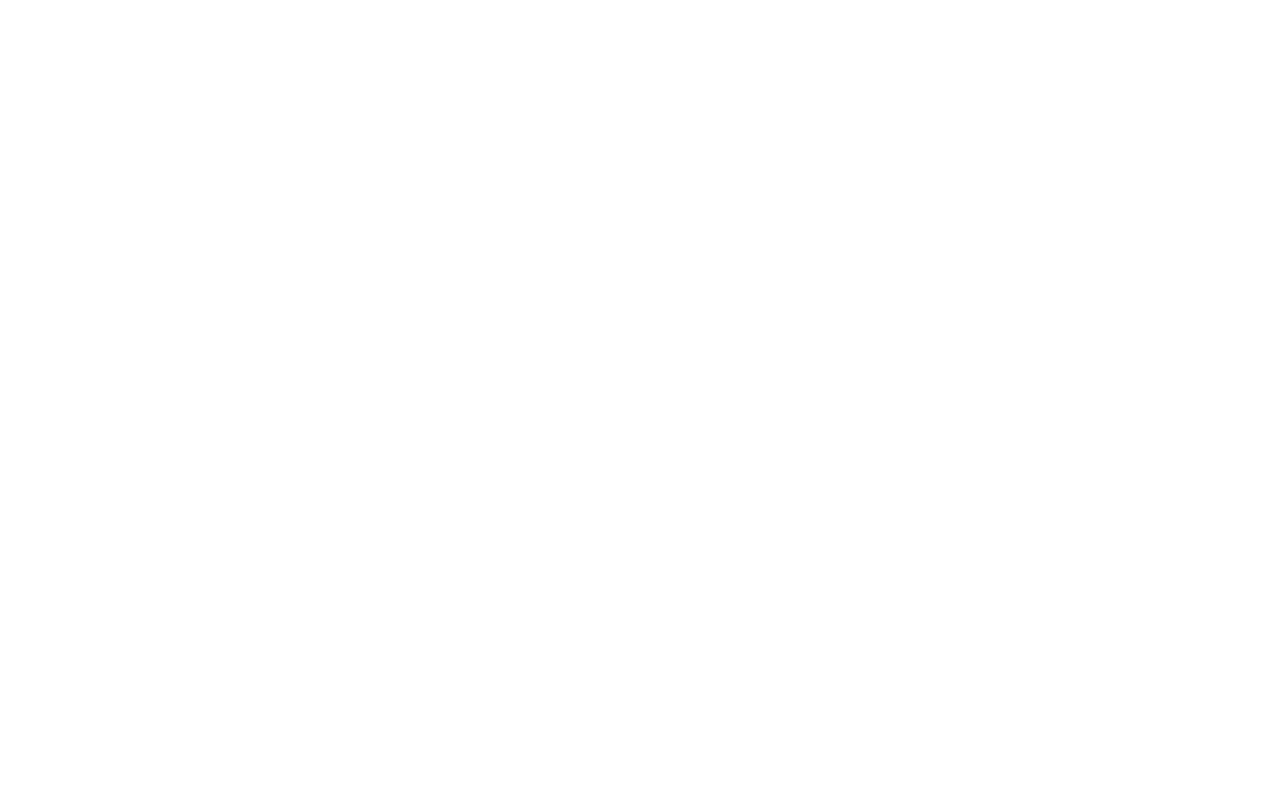
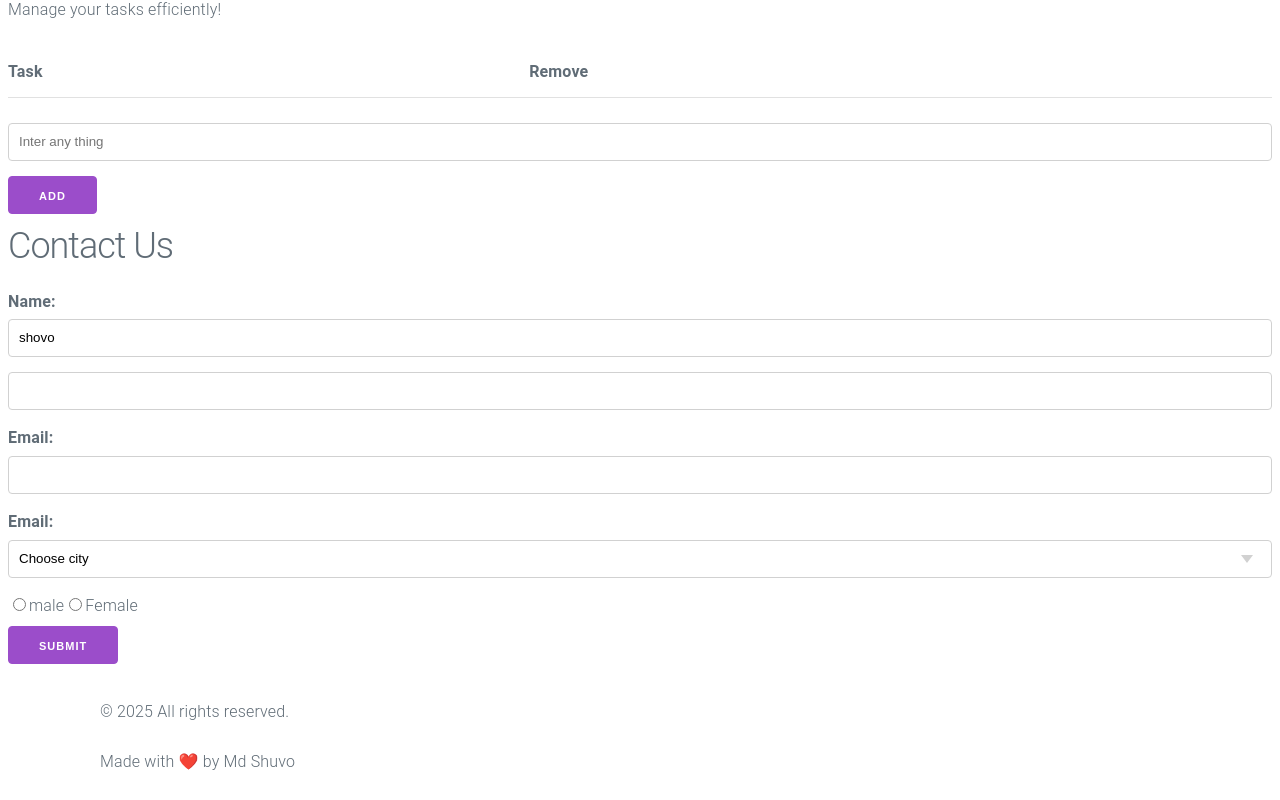
Before and after one commit to MD-Jobair677/React-Full-Course, a React (Vite) app: page / in a window 1280 px wide. Shown: the part 1872-2672 px from the top of the page. Before the commit the page ends 1763 px from the top, so only its background shows below. Built offline with nearby package versions, Linux system fonts and the light colour scheme.

Commit message:
form submition

```diff
--- a/package.json
+++ b/package.json
@@ -10,6 +10,7 @@
     "preview": "vite preview"
   },
   "dependencies": {
+    "milligram": "^1.4.1",
     "react": "^19.1.0",
     "react-dom": "^19.1.0"
   },
--- a/src/component/ContactFrom.jsx
+++ b/src/component/ContactFrom.jsx
@@ -1,14 +1,38 @@
-
-
+import React, { useState } from 'react';
+import 'milligram/dist/milligram.min.css'
 const ContactForm = () => {
 
     const fromSubmit = (event) => {
         event.preventDefault(); // Prevent the default form submission behavior
-        // const formData = new FormData(event.target); // Get the form data
-        // const data = Object.fromEntries(formData.entries()); // Convert FormData to an object
-        // console.log(data); // Log the form data to the console (or handle it as needed)
+        const formData =fromObject; // Get the form data
+
+        console.log(formData); // Log the form data to the console (or handle it as needed)
         alert("Form submitted successfully!"); // Alert for demonstration purposes
     }
+
+
+    const [fromObject, setFromObject] = useState({
+        fname: 'shovo',
+        lname: '',
+        email: '',
+        city: '',
+        gender:'',
+
+
+    })
+
+    const onInputChange = (property,value) => {
+        setFromObject({
+            ...fromObject,
+            [property]: value
+        });
+
+
+
+    }
+
+
+
 
     return (
         <div className="contact-form">
@@ -16,16 +40,36 @@
         <form onSubmit={fromSubmit}>
             <div className="form-group">
             <label htmlFor="name">Name:</label>
-            <input type="text" id="name" name="name" required />
+            <input onChange={(e)=>{onInputChange('fname',e.target.value)}} type="text" id="fname" name="fname" value={fromObject.fname} required />
+            <input onChange={(e)=>{onInputChange('lname',e.target.value)}} type="text" id="lname" name="lname" value={fromObject.lname}   required />
+
             </div>
             <div className="form-group">
             <label htmlFor="email">Email:</label>
-            <input type="email" id="email" name="email" required />
+            <input onChange={(e)=>{onInputChange('email',e.target.value)}} type="email" id="email" name="email" value={fromObject.email}   required />
             </div>
+
             <div className="form-group">
-            <label htmlFor="message">Message:</label>
-            <textarea id="message" name="message" required></textarea>
+            <label htmlFor="City">Email:</label>
+            <select onChange={(e)=>{onInputChange('city',e.target.value)}} name="city" id="city" value={fromObject.city} required>
+        <option value="">Choose city</option>
+        <option value="Dhaka">Dhaka</option>
+        <option value="Rangpur">Rangpur</option>
+
+
+            </select>
             </div>
+
+            <div className="form-group">
+
+            <input onChange={(e)=>{onInputChange('gender',e.target.value)}}  type="radio" checked={fromObject['gender']==='male'}  name='gender'  />male
+            <input onChange={(e)=>{onInputChange('gender',e.target.value)}}   type="radio" checked={fromObject['gender']==='female'}  name="gender"   />Female
+            </div>
+
+
+
+
+
             <button type="submit">Submit</button>
         </form>
         </div>
--- a/src/main.jsx
+++ b/src/main.jsx
@@ -1,5 +1,6 @@
 import { StrictMode } from 'react'
 import { createRoot } from 'react-dom/client'
+import 'milligram/dist/milligram.min.css'
 
 import App from './App.jsx'
 
```
Also changed, not shown: 1 other file (tests, documents, lock files or other folders).
